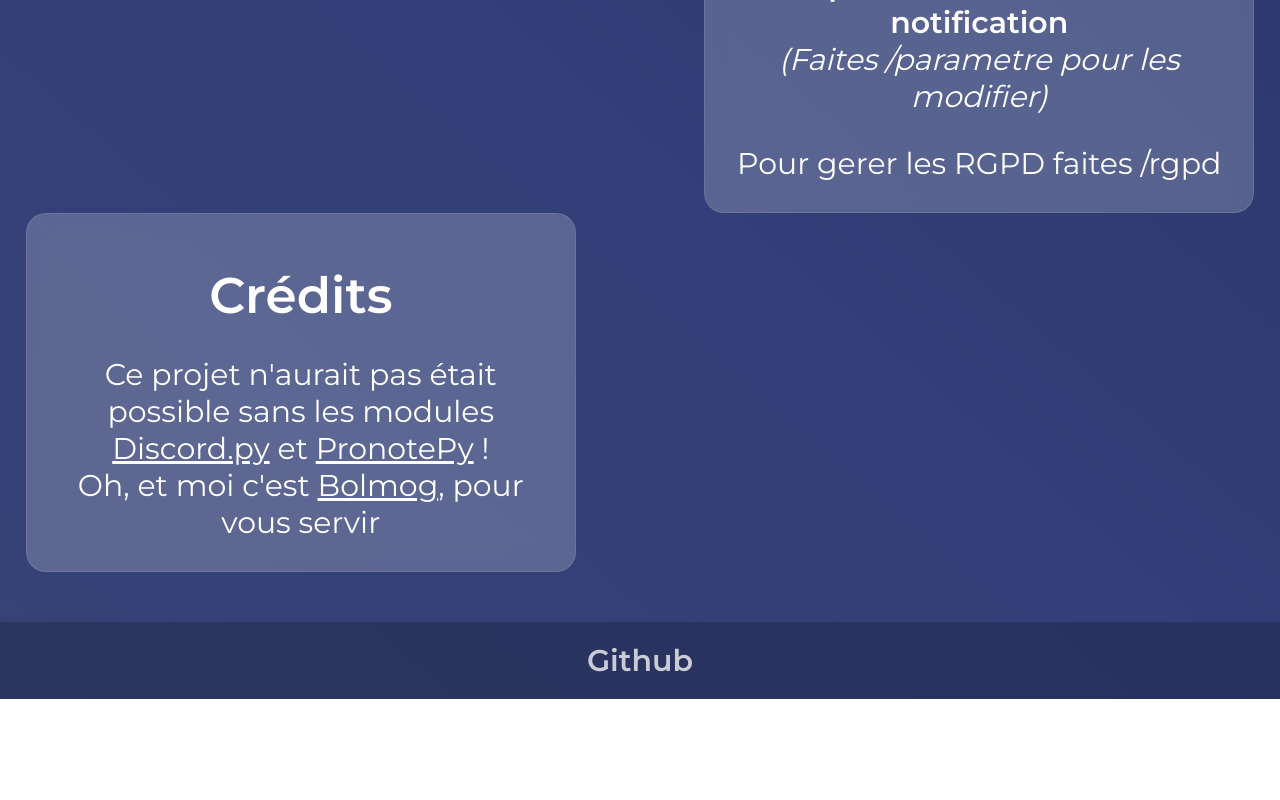
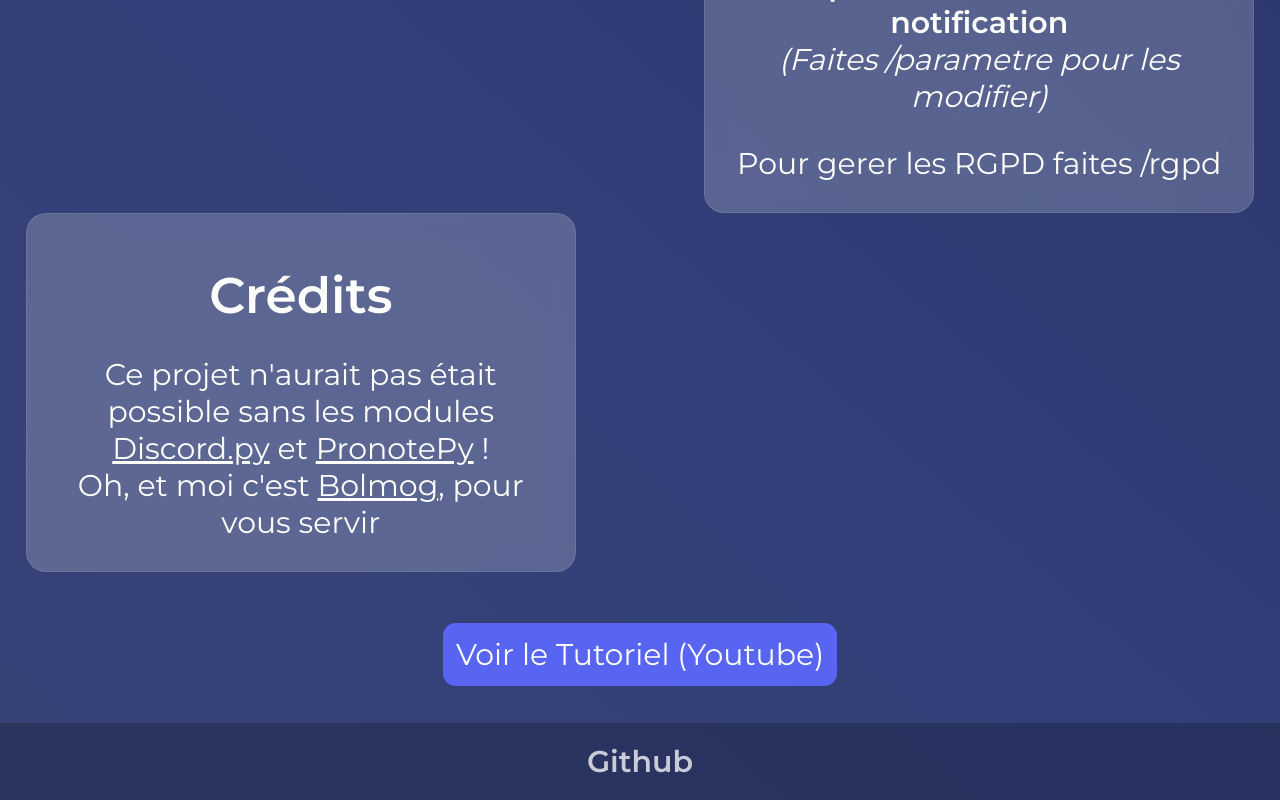
Before and after one commit to Bolmog1/Pronotify, a plain HTML site: page index.html in a window 1280 px wide. Shown: the part 2318-3118 px from the top of the page. Before the commit the page ends 3017 px from the top, so only its background shows below. Drawn offline with Linux system fonts and the light colour scheme.

Commit message:
V1.0
Commit pour la version officiel !

```diff
--- a/index.html
+++ b/index.html
@@ -171,6 +171,25 @@
 		  /* Translation initiale de 0 pixels */
 		  transform: translateY(0);
 		}
+		.YT {
+
+			margin: 1vw;
+			margin-top: 5vw;
+			text-align: center;
+
+    		font-family: 'Montserrat';
+        	font-size: 30;
+		}
+		.YT a {
+			background-color: #5865F2;
+    		border-radius: 1vw;
+    		padding: 1vw;
+    		text-decoration: none;
+    		color: white;
+		}
+		.YT a:hover {
+			text-decoration: underline;
+		}
         @media only screen and (max-width: 1000px) {
         	.TOPBAR ul li {
             	display: list-item;
@@ -272,8 +291,11 @@
 		<h3>Crédits</h3>
 		<p>Ce projet n'aurait pas était possible sans les modules <a href="https://discordpy.readthedocs.io">Discord.py</a> et <a href="https://github.com/bain3/pronotepy">PronotePy</a> !</br>Oh, et moi c'est <a href="https://github.com/Bolmog1">Bolmog</a>, pour vous servir</p>
 	</div>
+	<div class="YT">
+		<a href="https://youtu.be/Z_zGqxlG1Ns">Voir le Tutoriel (Youtube)</a>
+	</div>
 	<div class="BOTBAR">
 		<h2><a href="https://github.com/Bolmog1/Pronotify">Github</a></h2>
 	</div>
-</body>
+	</body>
 </html>
```
Also changed, not shown: 2 other files.
